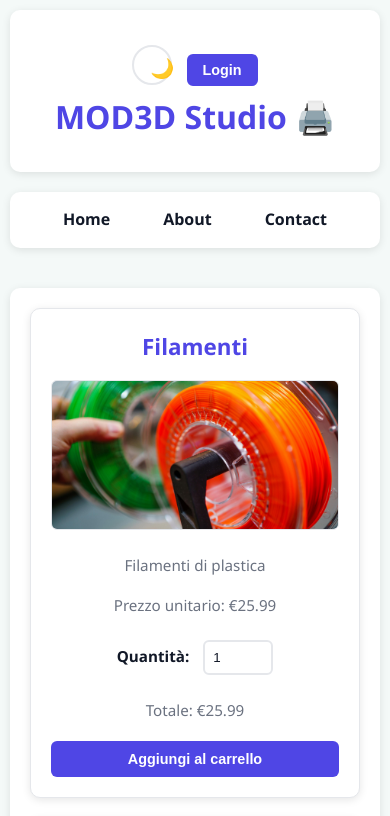
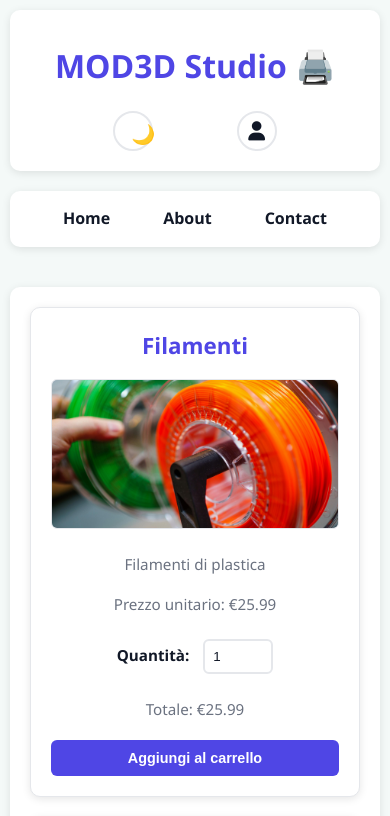
Before and after one commit to Claudia-Laici/product-catalog, a plain HTML site: page index.html in a window 390 px wide. Shown: the top 816 px of the page. Drawn offline with Linux system fonts and the light colour scheme.

Commit message:
aggiunto icona user e modificato media query

```diff
--- a/index.html
+++ b/index.html
@@ -14,11 +14,16 @@
   <body>
     <div class="container">
       <header>
+        <h1>MOD3D Studio 🖨️</h1>
+        <div>
           <button id="theme-toggle">
             🌙<!-- <i class = "fa-solid fa-sun"></i> -->
           </button>
-        <button class="ButtonLogin" id="ButtonLogin">Login</button>
-        <h1>MOD3D Studio 🖨️</h1>
+          <button class="ButtonLogin" id="ButtonLogin">
+            <i class="fa-solid fa-user"></i>
+          </button>
+        </div>
+
         <span><!-- avviso aggiunta articolo --></span>
       </header>
 
@@ -30,11 +35,8 @@
         </ul>
       </nav>
 
-
-
       <div class="main-aside">
         <main></main>
-
 
         <div class="sidebar-right">
           <div class="search-container">
@@ -45,7 +47,6 @@
             />
             <button id="search-button"><i class="fas fa-search"></i></button>
           </div>
-
 
           <aside>
             <h2>🛒 Carrello</h2>
--- a/style.css
+++ b/style.css
@@ -73,7 +73,7 @@ header h1 {
 /* Pulsanti header */
 #theme-toggle {
   position: absolute;
-  top: 15px;
+  top: 20px;
   left: 15px;
   background: none;
   border: 2px solid var(--border-color);
@@ -92,21 +92,28 @@ header h1 {
 
 .ButtonLogin {
   position: absolute;
-  top: 15px;
+  top: 20px;
   right: 15px;
-  background-color: var(--accent-color);
-  color: white;
-  border: none;
-  padding: 8px 16px;
-  border-radius: var(--border-radius-sm);
+  background: none; /* Cambia da var(--accent-color) */
+  color: var(--text-primary); /* Invece di white */
+  border: 2px solid var(--border-color); /* Aggiungi bordo */
+  padding: 0; /* Rimuovi padding interno */
+  width: 40px; /* Stessa dimensione del theme-toggle */
+  height: 40px;
+  border-radius: 50%; /* Rendi circolare */
   font-weight: 600;
   cursor: pointer;
   transition: all 0.3s ease;
+  font-size: 1.2rem; /* Stessa dimensione icona */
+  display: flex;
+  align-items: center;
+  justify-content: center;
 }
 
 .ButtonLogin:hover {
-  background-color: var(--accent-hover);
-  transform: translateY(-2px);
+  transform: scale(1.1); /* Stesso effetto hover del theme-toggle */
+  border-color: var(--accent-color);
+  background-color: transparent; /* Rimuovi il cambio di background */
 }
 
 /* Navigation */
@@ -143,7 +150,7 @@ nav a:hover {
 .main-aside {
   display: flex;
   gap: 20px;
-  align-items: flex-start;
+  align-items: stretch;
 }
 
 /* Main content */
@@ -273,9 +280,8 @@ button:disabled {
   display: flex;
   flex-direction: column;
   gap: 20px;
-  position: sticky;
+
   margin-top: 20px;
-
 }
 
 aside {
@@ -309,7 +315,7 @@ aside h2 {
   box-shadow: var(--shadow);
   padding: 20px;
   height: fit-content;
-  position: sticky;
+
   top: 20px;
   display: flex;
   justify-content: space-evenly;
@@ -455,9 +461,16 @@ footer {
     gap: 15px;
   }
 
+  .sidebar-right {
+    width: 100%;
+  }
+
+  .search-container {
+    width: 100%;
+  }
+
   aside {
     width: 100%;
-    position: static;
   }
 
   .articolo {
@@ -469,13 +482,24 @@ footer {
   #theme-toggle,
   .ButtonLogin {
     position: static;
-    margin: 5px;
+
   }
 
   header {
+    display: flex;
+    justify-content: space-between;
+    align-items: center;
+    flex-wrap: wrap;
+    flex-direction: column;
+
     padding: 30px 20px 20px;
   }
 
+  header div {
+    display: flex;
+    justify-content: space-evenly;
+    align-self: stretch;
+  }
 
 }
 
```
Lines whose indentation alone changed are shown as unchanged.
